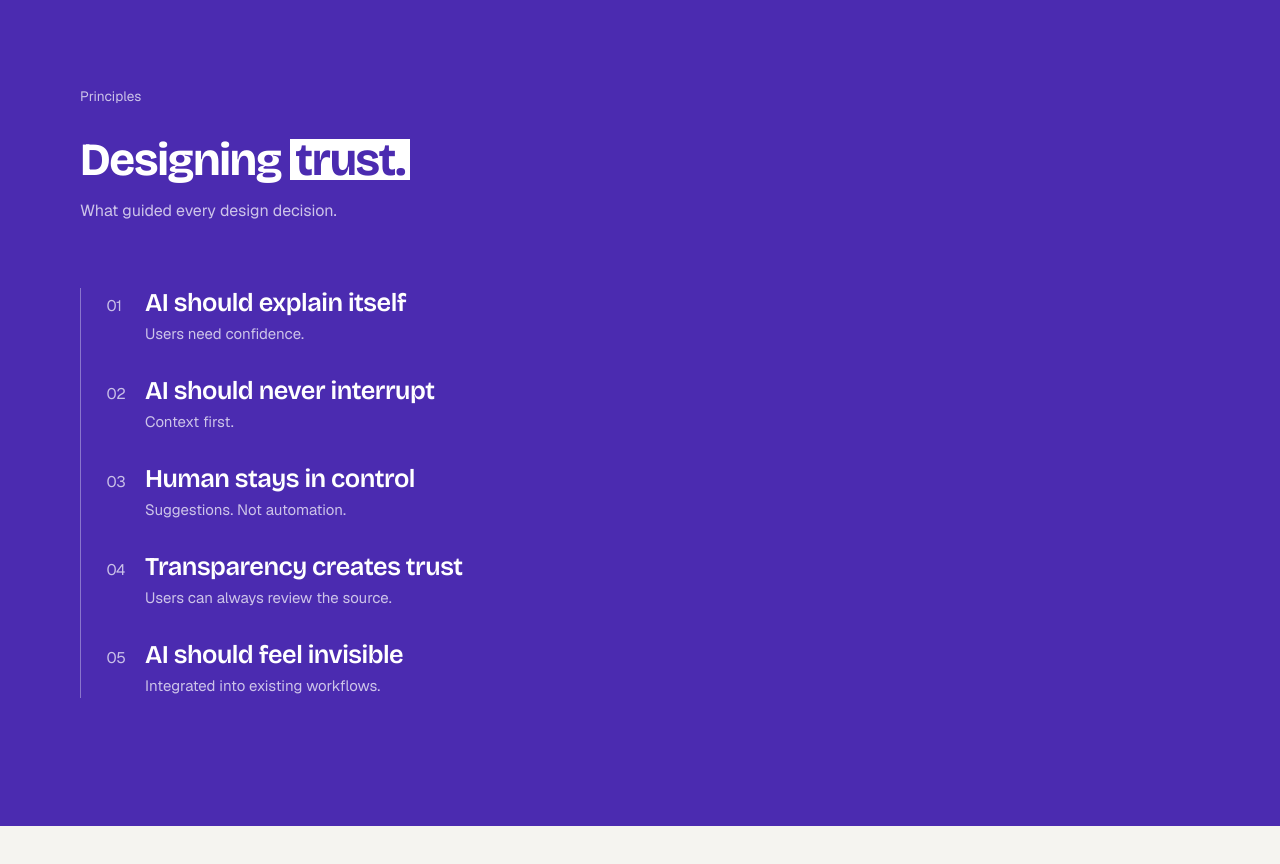
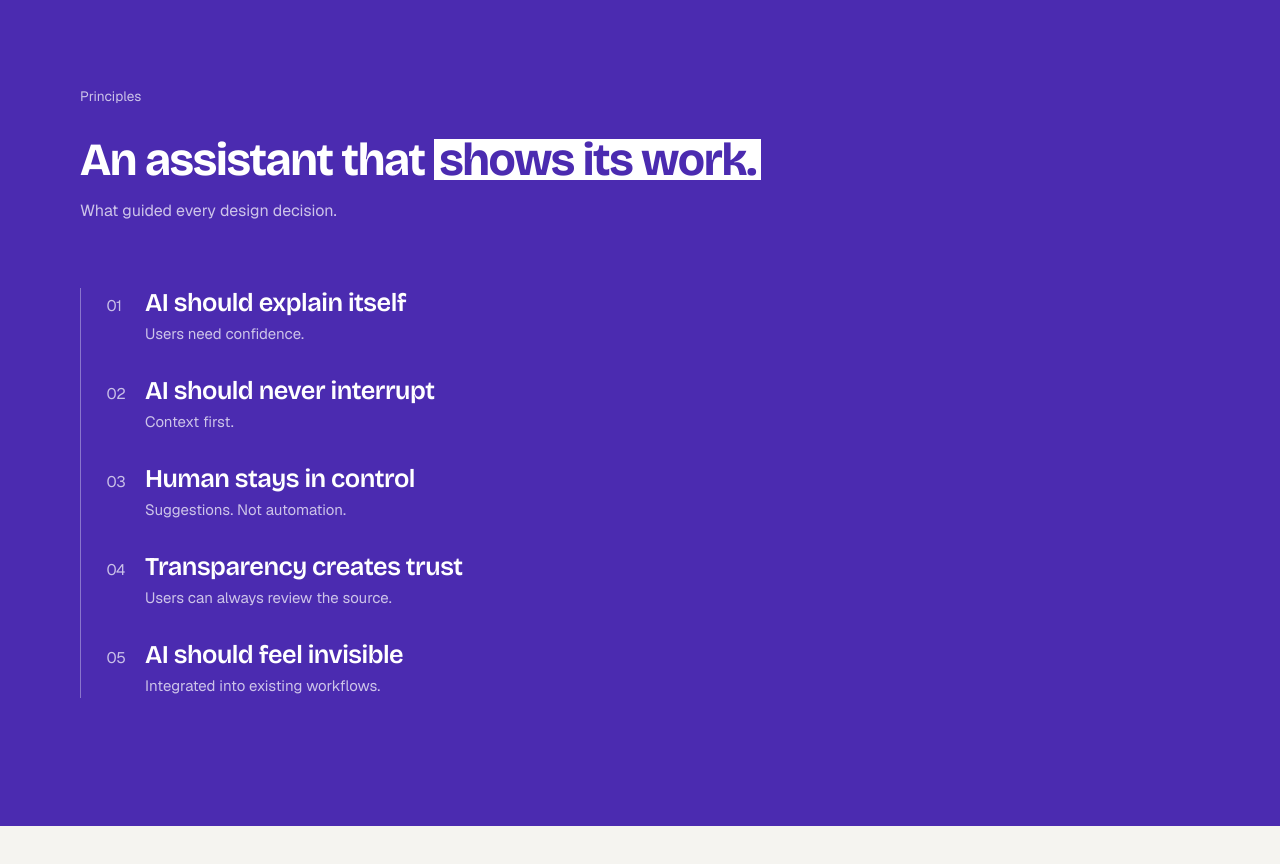
Before and after one commit to lalapicoroso/lalapicoroso.github.io, a plain HTML site: page dialpad.html in a window 1280 px wide. Shown: the part 10160-11024 px from the top of the page. Drawn offline with nearby package versions, Linux system fonts and the light colour scheme.

Commit message:
Dialpad: new subtitle 'An assistant that shows its work.'

```diff
--- a/dialpad.html
+++ b/dialpad.html
@@ -217,7 +217,7 @@
     <section class="ed-band" id="principles">
       <div class="cs-wrap reveal">
         <p class="ed-label" data-es="Principios">Principles</p>
-        <h2 class="ed-h2" data-es="Diseñar <span class='accent'>confianza.</span>">Designing <span class="accent">trust.</span></h2>
+        <h2 class="ed-h2" data-es="Un asistente que muestra <span class='accent'>de dónde saca lo que dice.</span>">An assistant that <span class="accent">shows its work.</span></h2>
         <p class="ed-band__intro" data-es="Lo que guió cada decisión de diseño.">What guided every design decision.</p>
         <ol class="ed-band__list">
           <li><b><i>01</i> <span data-es="La IA tiene que explicarse">AI should explain itself</span></b><span data-es="Las personas necesitan confianza.">Users need confidence.</span></li>
```
